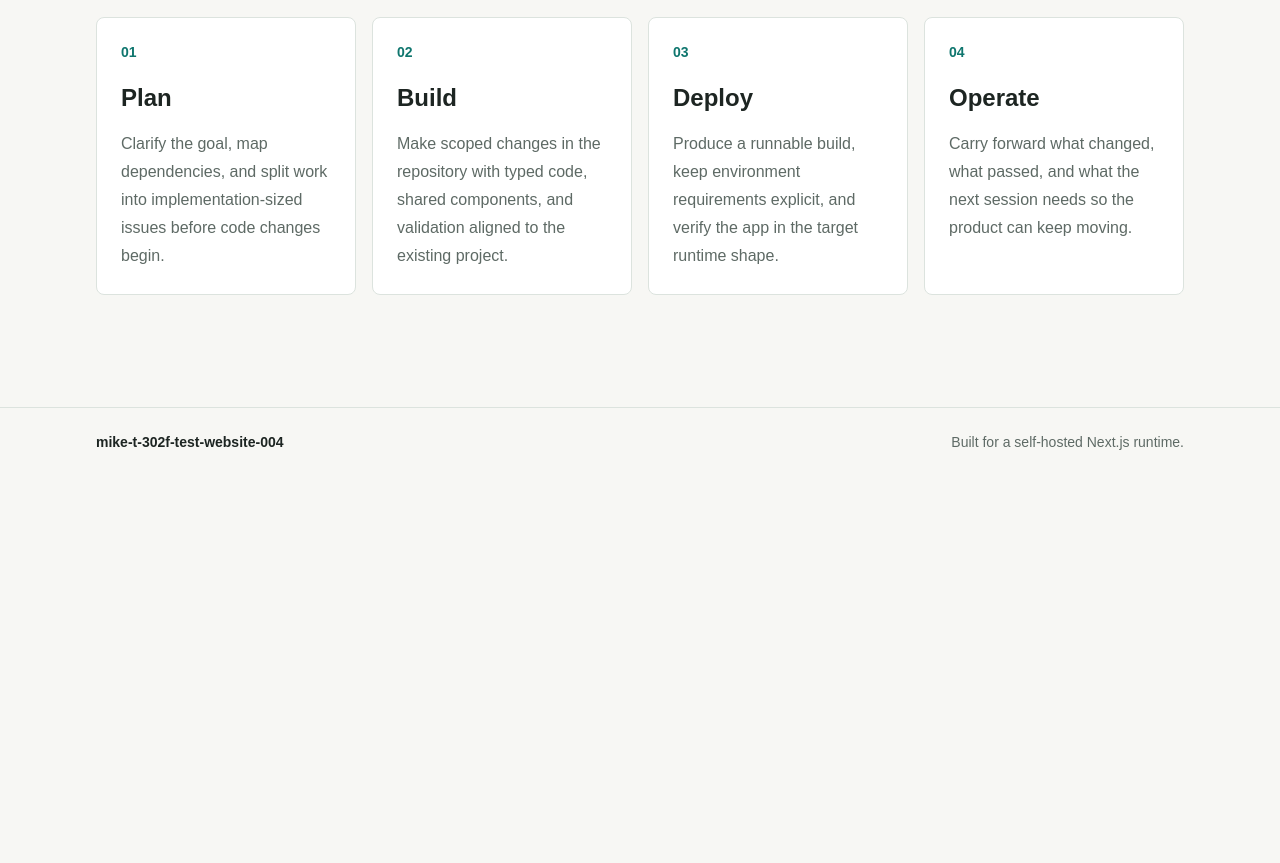
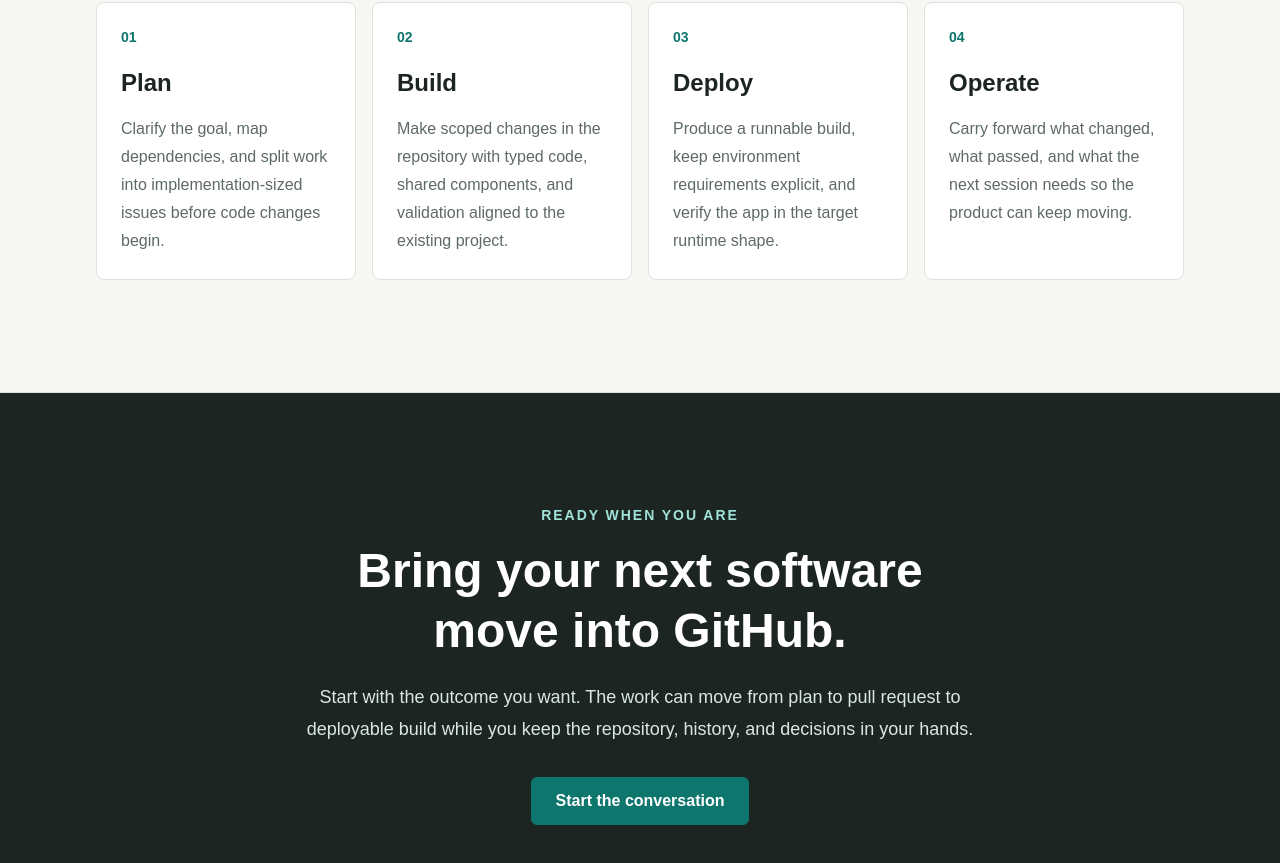
Before and after one commit to mtplayground/mike-t-302f-test-website-004, a Next.js app: page / in a window 1280 px wide. Shown: the part 1877-2740 px from the top of the page. Before the commit the page ends 2353 px from the top, so only its background shows below. Built offline with nearby package versions, Linux system fonts and the light colour scheme.

Commit message:
feat: Assemble landing page with final CTA and responsive polish

```diff
--- a/app/globals.css
+++ b/app/globals.css
@@ -23,6 +23,11 @@
   margin: 0;
 }
 
+html {
+  scroll-behavior: smooth;
+  scroll-padding-top: 80px;
+}
+
 body {
   background: #f7f7f4;
   color: #1d2522;
--- a/app/page.tsx
+++ b/app/page.tsx
@@ -1,4 +1,9 @@
-import { Hero, HowItWorks, ValueProposition } from "@/components/marketing";
+import {
+  FinalCta,
+  Hero,
+  HowItWorks,
+  ValueProposition
+} from "@/components/marketing";
 
 export default function Home() {
   return (
@@ -6,6 +11,7 @@
       <Hero />
       <ValueProposition />
       <HowItWorks />
+      <FinalCta />
     </>
   );
 }
--- a/components/layout/section.tsx
+++ b/components/layout/section.tsx
@@ -11,7 +11,8 @@
 const toneClasses = {
   default: "bg-background",
   surface: "bg-surface",
-  muted: "bg-[#eef2ee]"
+  muted: "bg-[#eef2ee]",
+  foreground: "bg-foreground"
 } as const;
 
 export type SectionProps = ComponentPropsWithoutRef<"section"> & {
--- /dev/null
+++ b/components/marketing/final-cta.tsx
@@ -0,0 +1,34 @@
+import { Container, Section } from "@/components/layout";
+import { ButtonLink } from "@/components/ui";
+
+export function FinalCta() {
+  return (
+    <Section
+      className="border-t border-[#dce3de]"
+      id="lead"
+      spacing="lg"
+      tone="foreground"
+    >
+      <Container>
+        <div className="mx-auto max-w-3xl text-center text-white">
+          <p className="mb-4 text-sm font-bold tracking-[0.14em] text-[#9fe3d9] uppercase">
+            Ready when you are
+          </p>
+          <h2 className="text-3xl leading-tight font-bold text-balance sm:text-5xl">
+            Bring your next software move into GitHub.
+          </h2>
+          <p className="mx-auto mt-5 max-w-2xl text-lg leading-8 text-[#d9e7e2]">
+            Start with the outcome you want. The work can move from plan to pull
+            request to deployable build while you keep the repository, history,
+            and decisions in your hands.
+          </p>
+          <div className="mt-8 flex justify-center">
+            <ButtonLink href="#lead" size="lg">
+              Start the conversation
+            </ButtonLink>
+          </div>
+        </div>
+      </Container>
+    </Section>
+  );
+}
--- a/components/marketing/hero.tsx
+++ b/components/marketing/hero.tsx
@@ -5,7 +5,7 @@
 export function Hero() {
   return (
     <Section
-      className="relative isolate flex min-h-[calc(100vh-65px)] items-center overflow-hidden bg-foreground text-white"
+      className="relative isolate flex min-h-[calc(100svh-6rem)] items-center overflow-hidden bg-foreground text-white sm:min-h-[calc(100svh-5rem)]"
       spacing="none"
     >
       <Image
@@ -18,15 +18,15 @@
       />
       <div className="absolute inset-0 -z-10 bg-[linear-gradient(90deg,rgb(11_18_16_/_92%)_0%,rgb(11_18_16_/_76%)_34%,rgb(11_18_16_/_34%)_68%,rgb(11_18_16_/_10%)_100%)]" />
 
-      <Container className="py-20 sm:py-28 lg:py-32">
+      <Container className="py-16 sm:py-24 lg:py-28">
         <div className="max-w-3xl">
           <p className="mb-5 text-sm font-bold tracking-[0.14em] text-[#9fe3d9] uppercase">
             Autonomous software delivery
           </p>
-          <h1 className="text-5xl leading-none font-bold text-balance sm:text-6xl lg:text-7xl">
+          <h1 className="text-4xl leading-none font-bold text-balance sm:text-6xl lg:text-7xl">
             Agent Team for Founders
           </h1>
-          <p className="mt-6 max-w-2xl text-xl leading-9 text-[#d9e7e2] sm:text-2xl">
+          <p className="mt-6 max-w-2xl text-lg leading-8 text-[#d9e7e2] sm:text-2xl sm:leading-9">
             You just talk, we handle the rest
           </p>
           <div className="mt-9 flex flex-wrap items-center gap-3">
--- a/components/marketing/how-it-works.tsx
+++ b/components/marketing/how-it-works.tsx
@@ -29,13 +29,13 @@
 
 export function HowItWorks() {
   return (
-    <Section spacing="lg">
+    <Section id="how-it-works" spacing="lg">
       <Container>
         <div className="max-w-3xl">
           <p className="mb-4 text-sm font-bold tracking-[0.14em] text-accent uppercase">
             Autonomous SDLC
           </p>
-          <h2 className="text-4xl leading-tight font-bold text-foreground sm:text-5xl">
+          <h2 className="text-3xl leading-tight font-bold text-foreground sm:text-5xl">
             Plan, build, deploy, and operate as one continuous loop.
           </h2>
           <p className="mt-5 text-lg leading-8 text-muted">
@@ -48,7 +48,7 @@
         <div className="mt-12 grid gap-4 md:grid-cols-2 xl:grid-cols-4">
           {lifecycleSteps.map((item) => (
             <article
-              className="rounded-lg border border-[#dce3de] bg-surface p-6"
+              className="rounded-lg border border-[#dce3de] bg-surface p-5 sm:p-6"
               key={item.title}
             >
               <p className="text-sm font-bold text-accent">{item.step}</p>
--- a/components/marketing/index.ts
+++ b/components/marketing/index.ts
@@ -1,3 +1,4 @@
+export { FinalCta } from "./final-cta";
 export { Hero } from "./hero";
 export { HowItWorks } from "./how-it-works";
 export { ValueProposition } from "./value-proposition";
--- a/components/marketing/value-proposition.tsx
+++ b/components/marketing/value-proposition.tsx
@@ -27,7 +27,7 @@
             <p className="mb-4 text-sm font-bold tracking-[0.14em] text-accent uppercase">
               Founder leverage
             </p>
-            <h2 className="max-w-2xl text-4xl leading-tight font-bold text-foreground sm:text-5xl">
+            <h2 className="max-w-2xl text-3xl leading-tight font-bold text-foreground sm:text-5xl">
               Software work moves forward while you stay focused on decisions.
             </h2>
             <p className="mt-5 max-w-2xl text-lg leading-8 text-muted">
@@ -40,7 +40,7 @@
           <div className="grid gap-4">
             {ownershipPoints.map((point) => (
               <article
-                className="rounded-lg border border-[#dce3de] bg-background p-6"
+                className="rounded-lg border border-[#dce3de] bg-background p-5 sm:p-6"
                 key={point.title}
               >
                 <h3 className="text-xl font-bold text-foreground">
```
